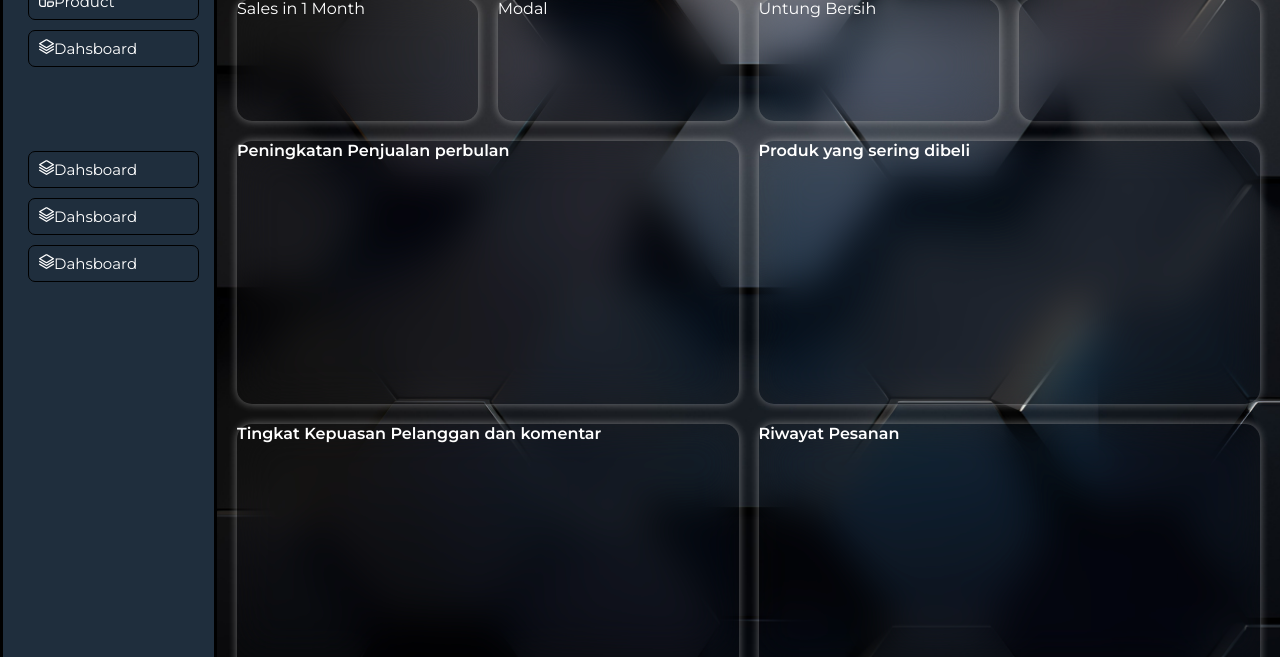
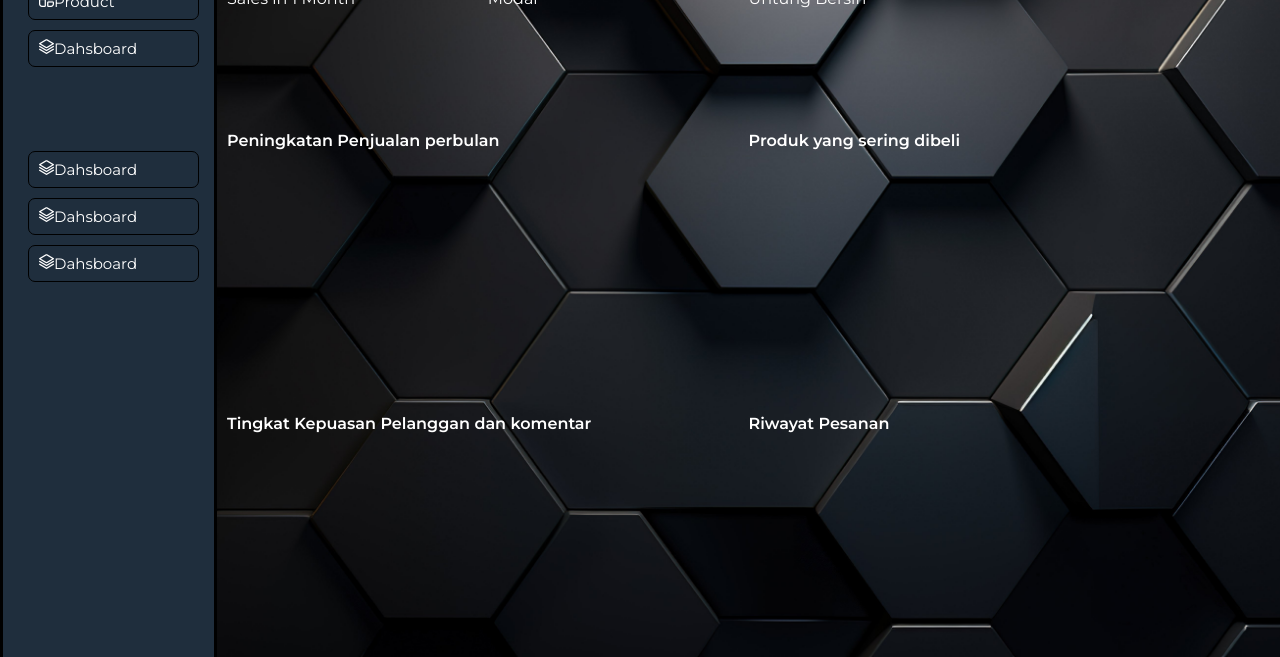
Before and after one commit to Dormamus/EdgeRunner, a plain HTML site: page index.html in a window 1280 px wide. Shown: the part 143-800 px from the top of the page. Drawn offline with nearby package versions, Linux system fonts and the light colour scheme.

Commit message:
Update index.html

```diff
--- a/index.html
+++ b/index.html
@@ -31,17 +31,23 @@
       </nav>
       <div class="upmainbar">
          <div class="mainbar">
-            <div id="grid" class="ha1">
+            <div id="igh1" class="ha1">
                <h1>Veridian Haze</h1>
             </div>
-            <div id="grid" class="grid1">Sales in 1 Month</div>
-            <div id="grid" class="grid2">Modal</div>
-            <div id="grid" class="grid3">Untung Bersih</div>
-            <div id="grid" class="grid4"></div>
-            <div id="grid" class="grid5"><h4>Peningkatan Penjualan perbulan</h4></div>
-            <div id="grid" class="grid6"><h4>Produk yang sering dibeli</h4></div>
-            <div id="grid" class="grid7"><h4>Tingkat Kepuasan Pelanggan dan komentar</h4></div>
-            <div id="grid" class="grid8"><h4> Riwayat Pesanan</h4></div>
+            <div id="ig1" class="grid1">Sales in 1 Month</div>
+            <div id="ig2" class="grid2">Modal</div>
+            <div id="ig3" class="grid3">Untung Bersih</div>
+            <div id="ig4" class="grid4"></div>
+            <div class="swpbtnc1">
+               <button id="swpbtn1" class="swpbtn swap1" >Swap Chart</button>
+            </div>
+            <div id="ig5" class="grid5 grids cviewp gra5"><h4>Peningkatan Penjualan perbulan</h4></div>
+            <div id="ig6" class="grid6 grids hviewp gra6"><h4>Produk yang sering dibeli</h4></div>
+            <div class="swpbtnc2">
+               <button id="swpbtn2" class="swpbtn swap2" >Swap Chart</button>
+            </div>
+            <div id="ig7" class="grid7 grids cviewp gra7"><h4>Tingkat Kepuasan Pelanggan dan komentar</h4></div>
+            <div id="ig8" class="grid8 grids hviewp gra8"><h4> Riwayat Pesanan</h4></div>
          </div>
       </div>
    </div>
```
